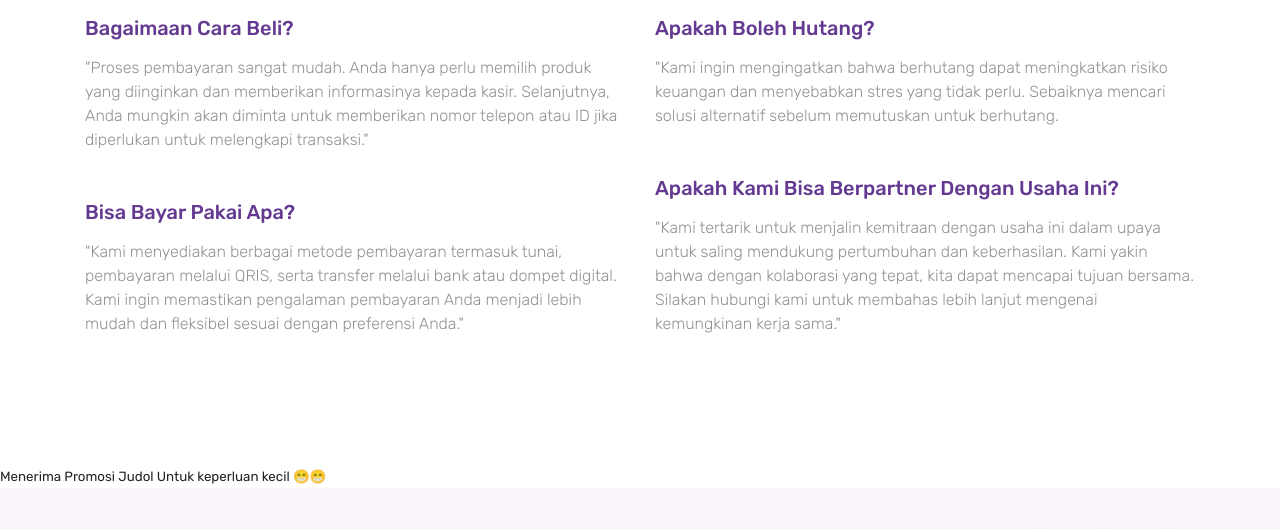
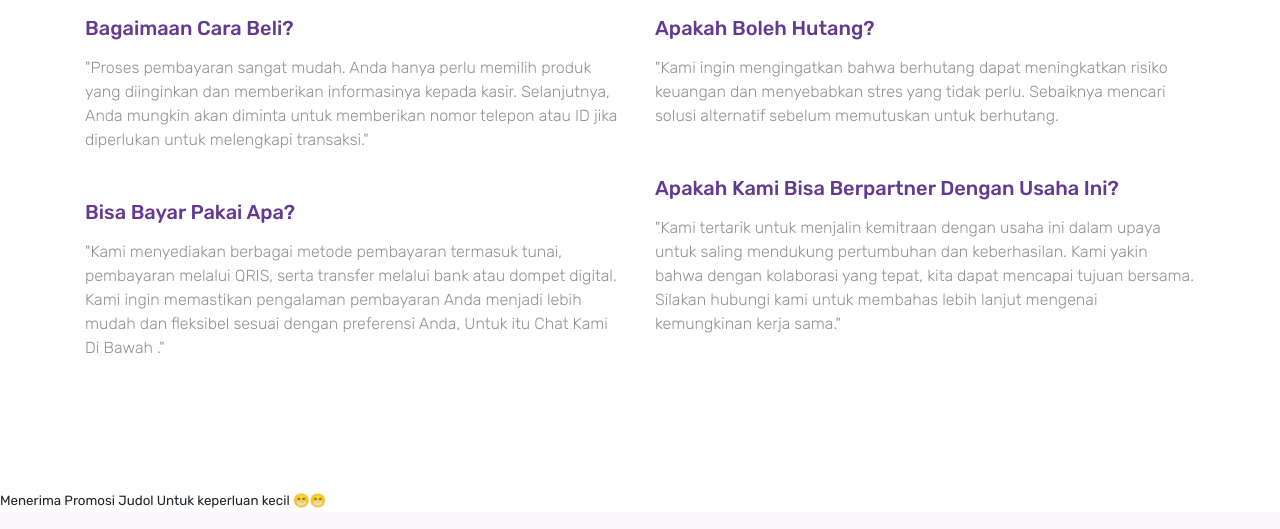
Before and after one commit to NdSetya/PriceList, a plain HTML site: page index.html in a window 1280 px wide. Shown: the part 6138-6667 px from the top of the page. Drawn offline with Linux system fonts and the light colour scheme.

Commit message:
Update index.html

```diff
--- a/index.html
+++ b/index.html
@@ -397,7 +397,7 @@
                     <h4 class="mb-3">Bagaimaan Cara Beli?</h4>
                     <p class="light-font mb-5">"Proses pembayaran sangat mudah. Anda hanya perlu memilih produk yang diinginkan dan memberikan informasinya kepada kasir. Selanjutnya, Anda mungkin akan diminta untuk memberikan nomor telepon atau ID jika diperlukan untuk melengkapi transaksi."</p>
                     <h4 class="mb-3">Bisa Bayar Pakai Apa?</h4>
-                    <p class="light-font mb-5">"Kami menyediakan berbagai metode pembayaran termasuk tunai, pembayaran melalui QRIS, serta transfer melalui bank atau dompet digital. Kami ingin memastikan pengalaman pembayaran Anda menjadi lebih mudah dan fleksibel sesuai dengan preferensi Anda." </p>
+                    <p class="light-font mb-5">"Kami menyediakan berbagai metode pembayaran termasuk tunai, pembayaran melalui QRIS, serta transfer melalui bank atau dompet digital. Kami ingin memastikan pengalaman pembayaran Anda menjadi lebih mudah dan fleksibel sesuai dengan preferensi Anda, Untuk itu Chat Kami Di Bawah ." </p>
 
                 </div>
                 <div class="col-md-6">
```
